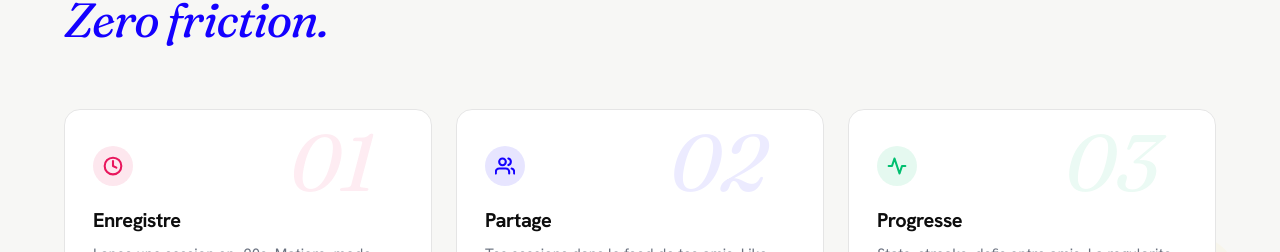
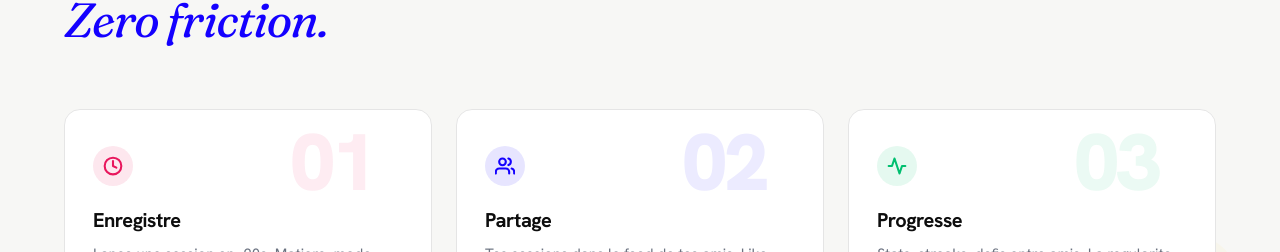
Before and after one commit to Lazizze-git/ackt-website, a website: page index.html in a window 1280 px wide. Shown: the part 1036-1288 px from the top of the page. Drawn offline with nearby package versions, Linux system fonts and the light colour scheme.

Commit message:
Change step numbers to sans-serif bold font
Use Hanken Grotesk 900 instead of Fraunces italic for a squarer look.

Co-Authored-By: Claude Opus 4.6 <noreply@anthropic.com>

```diff
--- a/index.html
+++ b/index.html
@@ -129,15 +129,16 @@
 
     /* Step number */
     .step-num {
-      font-family: 'Fraunces', serif;
-      font-style: italic;
+      font-family: 'Hanken Grotesk', sans-serif;
+      font-style: normal;
       font-size: 80px;
       line-height: 1;
       opacity: 0.08;
       position: absolute;
       top: 12px;
       right: 56px;
-      font-weight: 400;
+      font-weight: 900;
+      letter-spacing: -0.03em;
     }
 
     /* Card */
```
